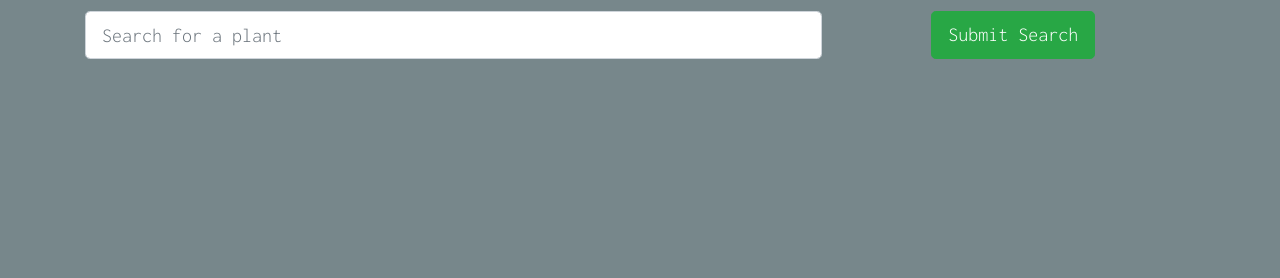
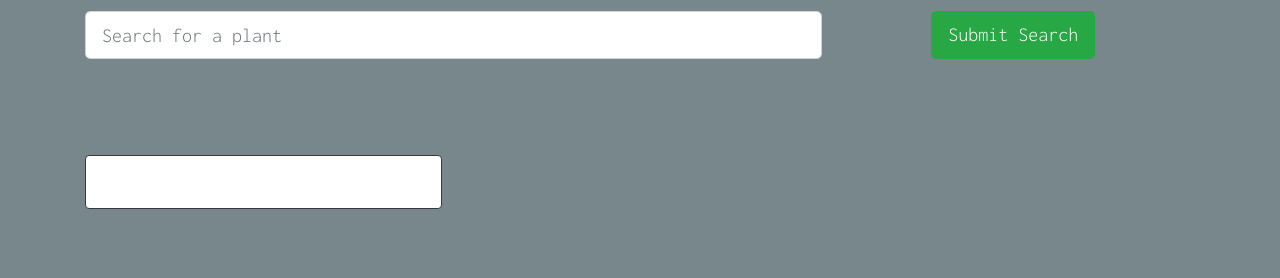
Before and after one commit to dfaidley23/Planting-Planters, a React (Create React App) app in the folder client/: page /search in a window 1280 px wide. Shown: the part 878-1156 px from the top of the page. Built offline with nearby package versions, Linux system fonts and the light colour scheme.

Commit message:
adding functionality for cards to render the results of the search

```diff
--- a/client/src/pages/SearchPlants.js
+++ b/client/src/pages/SearchPlants.js
@@ -31,7 +31,6 @@ const SearchPlants = () => {
       const response = await getPlant({ variables :{
         name: searchInput,
       }});
-      console.log(response);
 
       const { plant } = await response.data;
       setSearchedPlants(plant);
@@ -98,22 +97,21 @@ const SearchPlants = () => {
             : ''}
         </h2>
         <CardColumns>
-          {searchedPlants.map((plant) => {
+          {[searchedPlants].map(({name, image, plantId, hardiness}) => {
             return (
-              <Card key={plant.plantId} border='dark'>
-                {plant.image ? (
-                  <Card.Img src={plant.image} alt={`The cover for ${plant.name}`} variant='top' />
+              <Card key={plantId} border='dark'>
+                {image ? (
+                  <Card.Img src={image} alt={`The cover for ${name}`} variant='top' />
                 ) : null}
                 <Card.Body>
-                  <Card.Title>{plant.name}</Card.Title>
-                  {/* <p className='small'>Authors: {plant.authors}</p> */}
-                  <Card.Text>{plant.description}</Card.Text>
+                  <Card.Title>{name}</Card.Title>
+                  <Card.Text>{hardiness}</Card.Text>
                   {Auth.loggedIn() && (
                     <Button
-                      disabled={savedPlantIds?.some((savedPlantId) => savedPlantId === plant.plantId)}
+                      disabled={savedPlantIds?.some((savedPlantId) => savedPlantId === plantId)}
                       className='btn-block btn-info'
-                      onClick={() => handleSavePlant(plant.plantId)}>
-                      {savedPlantIds?.some((savedPlantId) => savedPlantId === plant.plantId)
+                      onClick={() => handleSavePlant(plantId)}>
+                      {savedPlantIds?.some((savedPlantId) => savedPlantId === plantId)
                         ? 'This plant has already been saved!'
                         : 'Save this Plant!'}
                     </Button>
```
